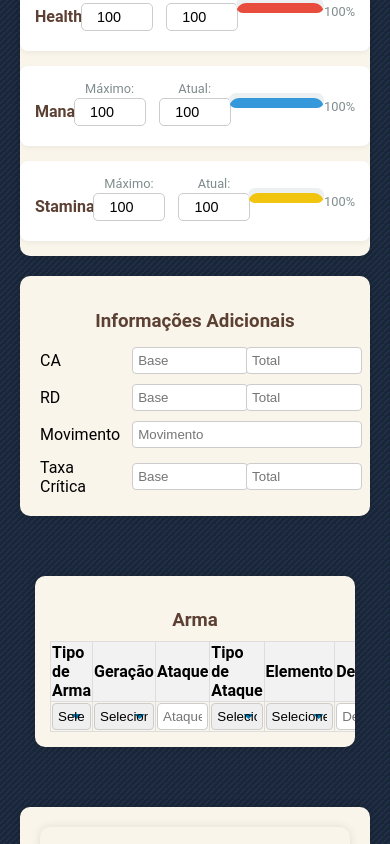
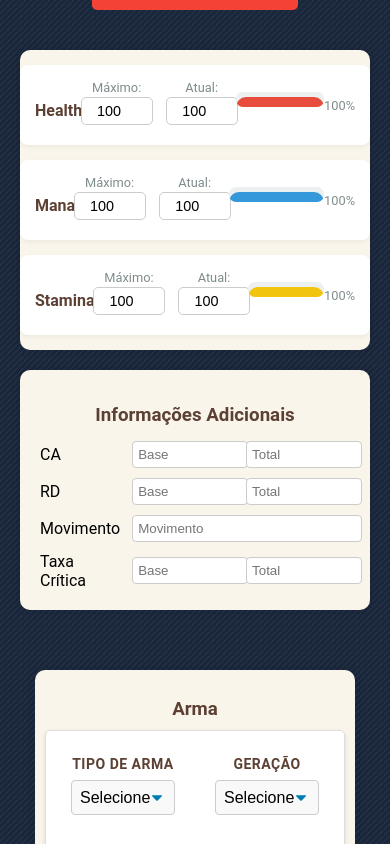
Before and after one commit to jefersonmarciano/ficha, a React (Create React App) app: page / in a window 390 px wide. Shown: the part 1156-2000 px from the top of the page. Built offline with nearby package versions, Linux system fonts and the light colour scheme.

Commit message:
responsividade tabelas

```diff
--- a/src/components/characterInfo/CharacterInfo.css
+++ b/src/components/characterInfo/CharacterInfo.css
@@ -204,6 +204,7 @@ select:focus {
 @media (max-width: 500px) {
     .character-info {
         flex-direction: column;
+        width: 90%;
     }
 
     .profile-section {
@@ -237,4 +238,15 @@ select:focus {
     .player-name-input {
         width: 100%;
     }
+    .character-name-level {
+        width: 100%;
+        text-align: center;
+        flex-direction: column;
+    }
+    .level-container {
+        display: flex;
+        align-items: center;
+        gap: 10px;
+        flex-direction: column;
+    }
 }
--- a/src/components/weapons/WeaponTable.css
+++ b/src/components/weapons/WeaponTable.css
@@ -19,6 +19,19 @@
     width: 100%;
     border-collapse: collapse;
 
+}
+
+#weapon-def{
+    width: 50px;
+}
+#weapon-move{
+    width: 50px;
+}
+#weapon-attack{
+    width: 90px;
+}
+#weapon-element{
+    width: 100px;
 }
 
 .weapon-table th, .weapon-table td {
@@ -53,7 +66,7 @@
 }
 
 .weapon-table .weapon-image {
-    width: 50px; /* Ajuste a largura conforme necessário */
+    width: 90px; /* Ajuste a largura conforme necessário */
     height: auto;
 }
 
@@ -90,3 +103,98 @@
         max-height: 30px;
     }
 }
+
+@media (max-width: 670px) {
+    .weapon-table {
+        overflow-x: visible;
+        padding: 10px;
+    }
+
+    .weapon-table table,
+    .weapon-table thead,
+    .weapon-table tbody,
+    .weapon-table th,
+    .weapon-table td,
+    .weapon-table tr {
+        display: block;
+    }
+
+    .weapon-table thead {
+        display: none;
+    }
+
+    .weapon-table tr {
+        display: flex;
+        flex-wrap: wrap;
+        justify-content: space-between;
+        margin-bottom: 20px;
+        border: 1px solid #ddd;
+        border-radius: 5px;
+        padding: 15px;
+        background-color: #fff;
+        box-shadow: 0 2px 5px rgba(0,0,0,0.1);
+    }
+
+    .weapon-table td {
+        border: none;
+        padding: 10px;
+        text-align: center;
+        width: calc(50% - 10px); /* 2 columns with some space between */
+        margin-bottom: 15px;
+        box-sizing: border-box;
+    }
+
+    .weapon-table td::before {
+        content: attr(data-label);
+        font-weight: bold;
+        display: block;
+        margin-bottom: 8px;
+        color: #5c4033;
+        font-size: 14px;
+        text-transform: uppercase;
+        letter-spacing: 0.5px;
+    }
+
+    .weapon-table input[type="text"],
+    .weapon-table select {
+        width: 100%;
+        padding: 8px;
+        font-size: 16px;
+        border: 1px solid #ccc;
+        border-radius: 4px;
+        background-color: #f9f9f9;
+    }
+
+    #weapon-def,
+    #weapon-move,
+    #weapon-attack,
+    #weapon-element {
+        width: 100%;
+    }
+
+    .weapon-table .small-input {
+        width: 100%;
+        max-width: 80px;
+        margin: 0 auto;
+    }
+
+    .weapon-table .weapon-image {
+        width: 100%;
+        max-width: 90px;
+        height: auto;
+        margin: 10px auto;
+        display: block;
+    }
+
+    .weapon-table .weapon-type-select,
+    .weapon-table .generation-select {
+        width: 100%;
+    }
+}
+@media (max-width: 360px) {
+    .weapon-table .weapon-image {
+        width: 70px; /* Ajuste a largura conforme necessário */
+        max-height: 70px;
+
+    }
+}
--- a/src/components/weapons/WeaponTable.js
+++ b/src/components/weapons/WeaponTable.js
@@ -66,8 +66,10 @@ function WeaponTable({ weapons, setCharacter }) {
         </thead>
         <tbody>
           <tr>
-            <td>
+            <td data-label="Tipo de Arma">
               <select
+                className="weapon-type-select"
+                id="weapon-type"
                 value={weapons[0]?.weaponType || ''}
                 onChange={(e) => handleWeaponChange(0, 'weaponType', e.target.value)}
               >
@@ -77,9 +79,10 @@ function WeaponTable({ weapons, setCharacter }) {
                 ))}
               </select>
             </td>
-            <td>
+            <td data-label="Geração">
               <select
                 className="generation-select"
+                id="weapon-generation"
                 value={weapons[0]?.generation || ''}
                 onChange={(e) => handleWeaponChange(0, 'generation', e.target.value)}
               >
@@ -89,16 +92,20 @@ function WeaponTable({ weapons, setCharacter }) {
                 ))}
               </select>
             </td>
-            <td>
+            <td data-label="Ataque">
               <input
                 type="text"
+                className="weapon-attack-input"
+                id="weapon-attack"
                 value={weapons[0]?.attack || ''}
                 onChange={(e) => handleWeaponChange(0, 'attack', e.target.value)}
                 placeholder="Ataque"
               />
             </td>
-            <td>
+            <td data-label="Tipo de Ataque">
               <select
+                className="attack-type-select"
+                id="weapon-attack-type"
                 value={weapons[0]?.attackType || ''}
                 onChange={(e) => handleWeaponChange(0, 'attackType', e.target.value)}
               >
@@ -108,8 +115,10 @@ function WeaponTable({ weapons, setCharacter }) {
                 ))}
               </select>
             </td>
-            <td>
+            <td data-label="Elemento">
               <select
+                className="element-select"
+                id="weapon-element"
                 value={weapons[0]?.element || ''}
                 onChange={(e) => handleWeaponChange(0, 'element', e.target.value)}
               >
@@ -119,25 +128,27 @@ function WeaponTable({ weapons, setCharacter }) {
                 ))}
               </select>
             </td>
-            <td>
+            <td data-label="Def">
               <input
                 type="text"
-                className="small-input"
+                className="small-input weapon-def-input"
+                id="weapon-def"
                 value={weapons[0]?.def || ''}
                 onChange={(e) => handleWeaponChange(0, 'def', e.target.value)}
                 placeholder="Def"
               />
             </td>
-            <td>
+            <td data-label="Move">
               <input
                 type="text"
-                className="small-input"
+                className="small-input weapon-move-input"
+                id="weapon-move"
                 value={weapons[0]?.move || ''}
                 onChange={(e) => handleWeaponChange(0, 'move', e.target.value)}
                 placeholder="Move"
               />
             </td>
-            <td>
+            <td data-label="Imagem">
               {weaponImages[0] && (
                 <img
                   src={weaponImages[0]}
@@ -148,6 +159,9 @@ function WeaponTable({ weapons, setCharacter }) {
             </td>
           </tr>
         </tbody>
+        <tbody>
+
+        </tbody>
       </table>
     </div>
   );
```
